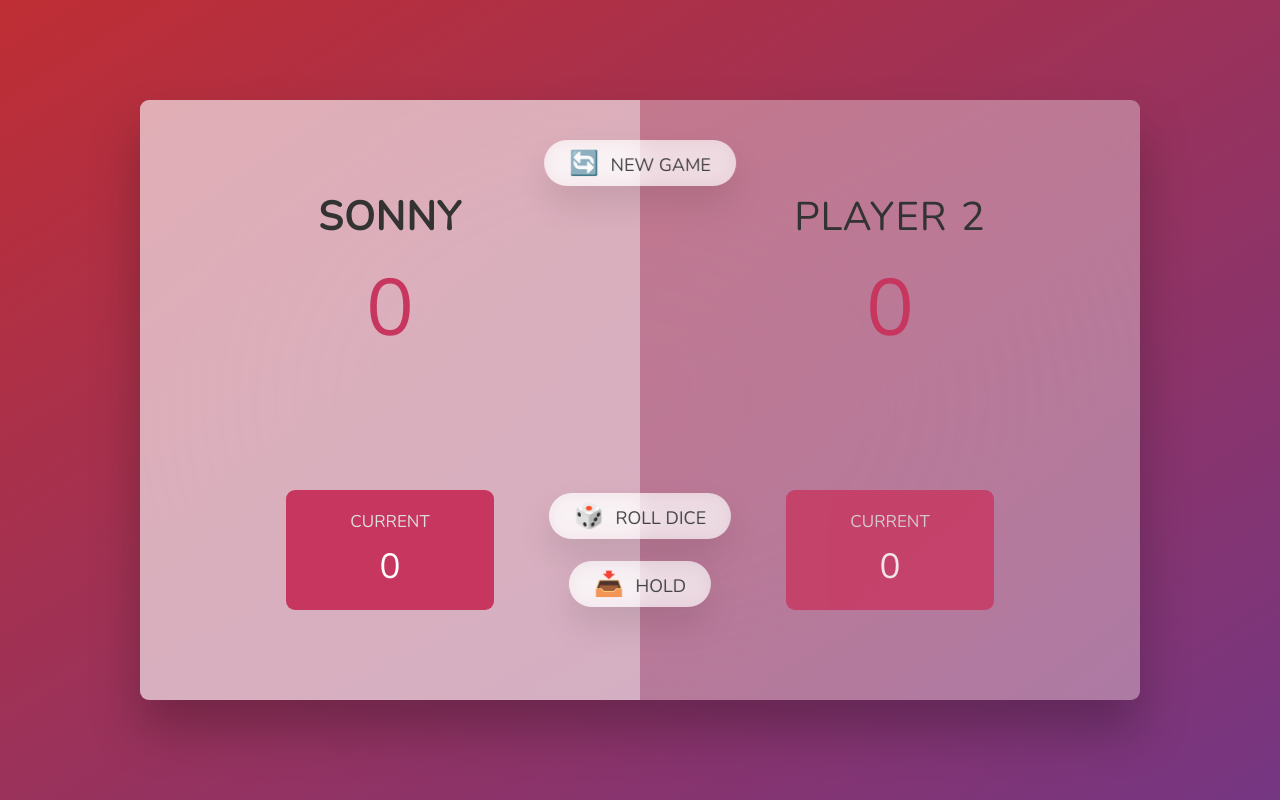
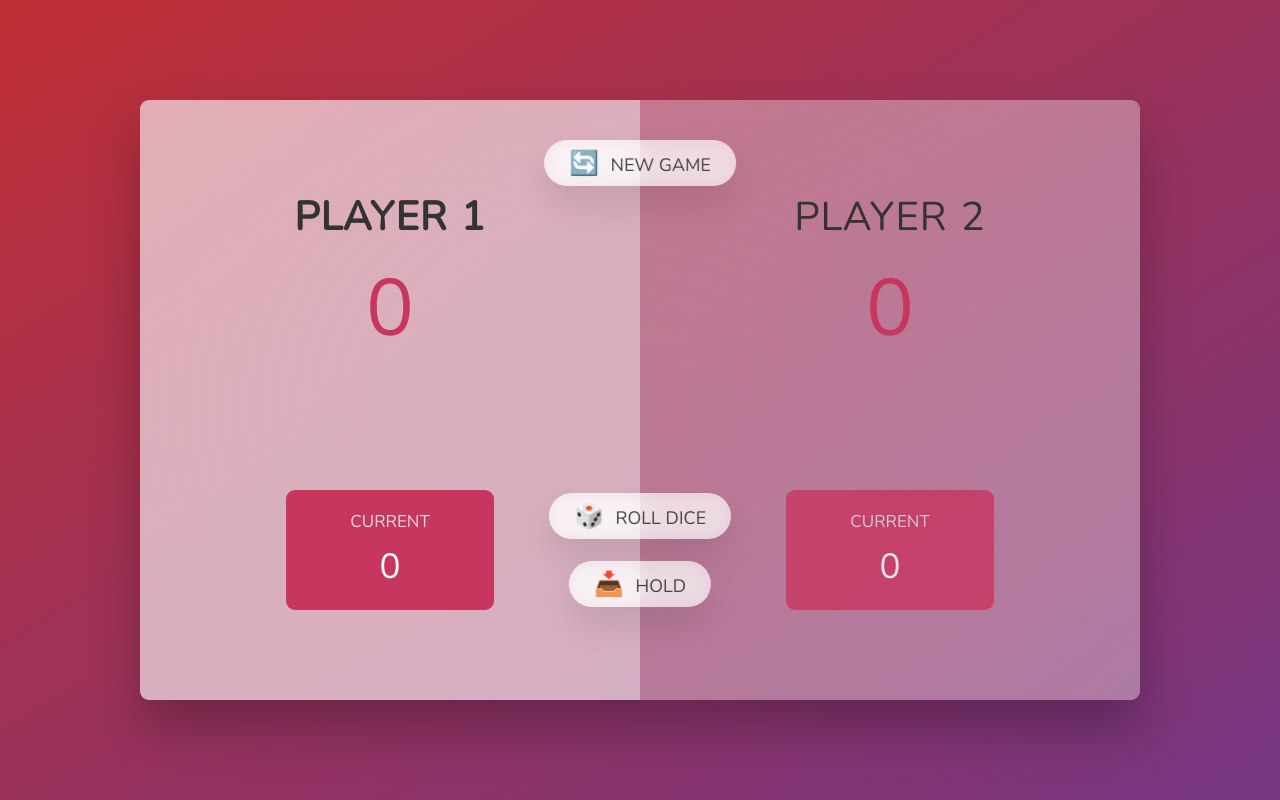
Before and after one commit to martin-mcinerney/2-player-dice-game, a plain HTML site: page index.html in a window 1280 px wide. Drawn offline with nearby package versions, Linux system fonts and the light colour scheme.

Commit message:
Update index.html

```diff
--- a/index.html
+++ b/index.html
@@ -10,7 +10,7 @@
   <body>
     <main>
       <section class="player player--0 player--active">
-        <h2 class="name" id="name--0">Sonny</h2>
+        <h2 class="name" id="name--0">Player 1</h2>
         <p class="score" id="score--0">43</p>
         <div class="current">
           <p class="current-label">Current</p>
```
